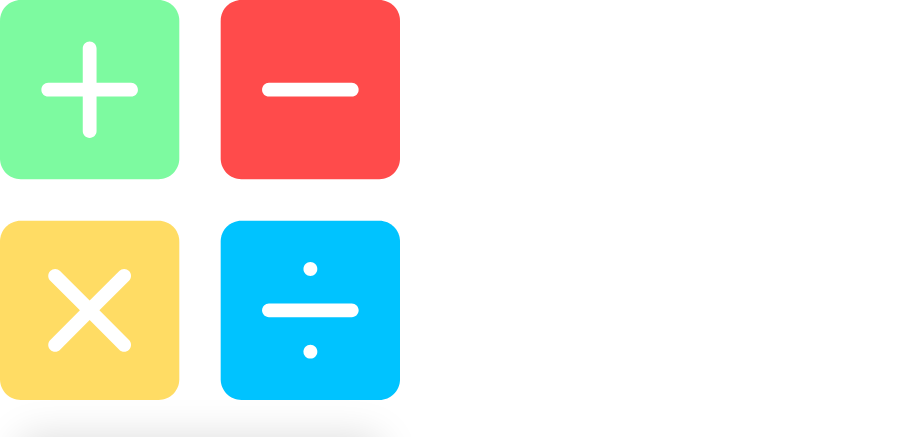
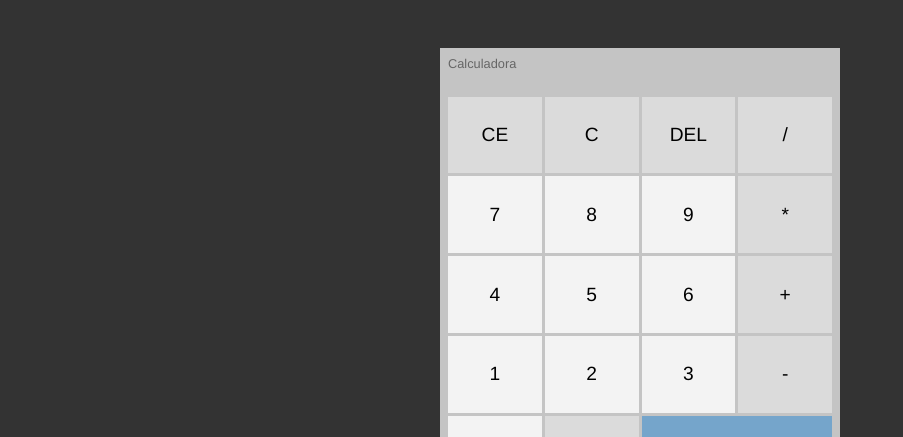
Before and after one commit to gustavobryan/calculadora, a plain HTML site: page Assets/HTML/index.html in a window 1280 px wide. Shown: the top 437 px of the page, without its empty margins (0-903 px from the left). Drawn offline with Linux system fonts and the light colour scheme.

Commit message:
💄 feat: ATT CSS calculadora

```diff
--- a/Assets/CSS/style.css
+++ b/Assets/CSS/style.css
@@ -1,6 +1,89 @@
 /*reset*/
+* {
+  margin: 0;
+  padding: 0;
+  box-sizing: border-box;
+  font-family: Helvetica;
+}
 
-html {
+body {
+  background-color: #333;
+  display: flex;
+  align-items: center;
+  justify-content: center;
+  padding: 3em;
+}
+
+.calculator {
+  width: 400px;
+  padding: 0.5em;
+  background-color: #c4c4c4;
+  color: #000;
+  display: flex;
+  flex-direction: column;
+}
+
+.calculator h3 {
+  font-size: 0.8em;
+  font-weight: 300;
+  color: #666;
+}
+
+.operations {
+  text-align: right;
+}
+
+.display-operation,
+.calculator-operation {
+  min-height: 1.6em;
+  padding: 0.2em;
+  overflow-wrap: break-word;
+}
+
+.display-operation {
+  color: #777;
+}
+
+.calculator-operation {
+  font-size: 3em;
+  font-weight: 700;
+}
+
+.calculator-btn {
+  display: grid;
+  grid-template-columns: 1fr 1fr 1fr 1fr;
+  gap: 3px;
+}
+
+.calculator-btn button {
+  border: 1px solid transparent;
+  border-radius: 0;
+  height: 4em;
+  font-size: 1.2em;
+  background-color: #dbdbdb;
+  cursor: pointer;
+}
+
+.calculator-btn .number {
+  background-color: #f3f3f3;
+}
+
+.calculator-btn button:hover {
+  background-color: #bababa;
+  border-color: #999;
+}
+
+.calculator-btn .equal-btn {
+  grid-column: span 2;
+  background-color: #75a5cb;
+}
+
+.calculator-btn .equal-btn:hover {
+  grid-column: span 2;
+  background-color: #3a91d8;
+}
+
+/*html {
     box-sizing: border-box;
   }
 
@@ -91,11 +174,11 @@ html {
 
   :root {
     font-family: Helvetica, Arial, sans-serif;
-  }
+  }*/
 
 /*     mobile first     */
 
-html {
+/*html {
     font-weight: 500;
     line-height: 1.3;
 }
@@ -195,4 +278,4 @@ main {
     background-image: linear-gradient(to bottom, #5285fe, #523cf9);
     grid-column: -2;
     grid-row: 2 / span 4;
-}
+}*/
--- a/Assets/HTML/index.html
+++ b/Assets/HTML/index.html
@@ -12,15 +12,17 @@
 </head>
 
 <body>
-        <img src="/Assets/Img/calculator-color.svg" alt="Imagem calculadora">
+    <!-- >img src="/Assets/Img/calculator-color.svg" alt="Imagem calculadora"-->
 
     <div class="calculator">
-            <h2>Calculadora</h2>
-            <div class="calculator_display">0</div>
-            <div id="calculator-operation">0</div>
-            <div class="calculator_keys">
+        <h3>Calculadora</h3>
+        <div class="operations">
+            <div class="display-operation"></div>
+            <div id="calculator-operation"></div>
+        </div>
+        <div class="calculator-btn">
+            <button> CE</button>
             <button> C</button>
-                <button> CE</button>
             <button> DEL</button>
             <button>/</button>
             <button class="number">7</button>
@@ -37,10 +39,9 @@
             <button>-</button>
             <button class="number">0</button>
             <button> .</button>
-                <button> =</button>
+            <button class="equal-btn"> =</button>
         </div>
     </div>
-    <footer></footer>
 
     <script href="/Assets/JS/script.js"></script>
 </body>
```
Lines whose indentation alone changed are shown as unchanged.
